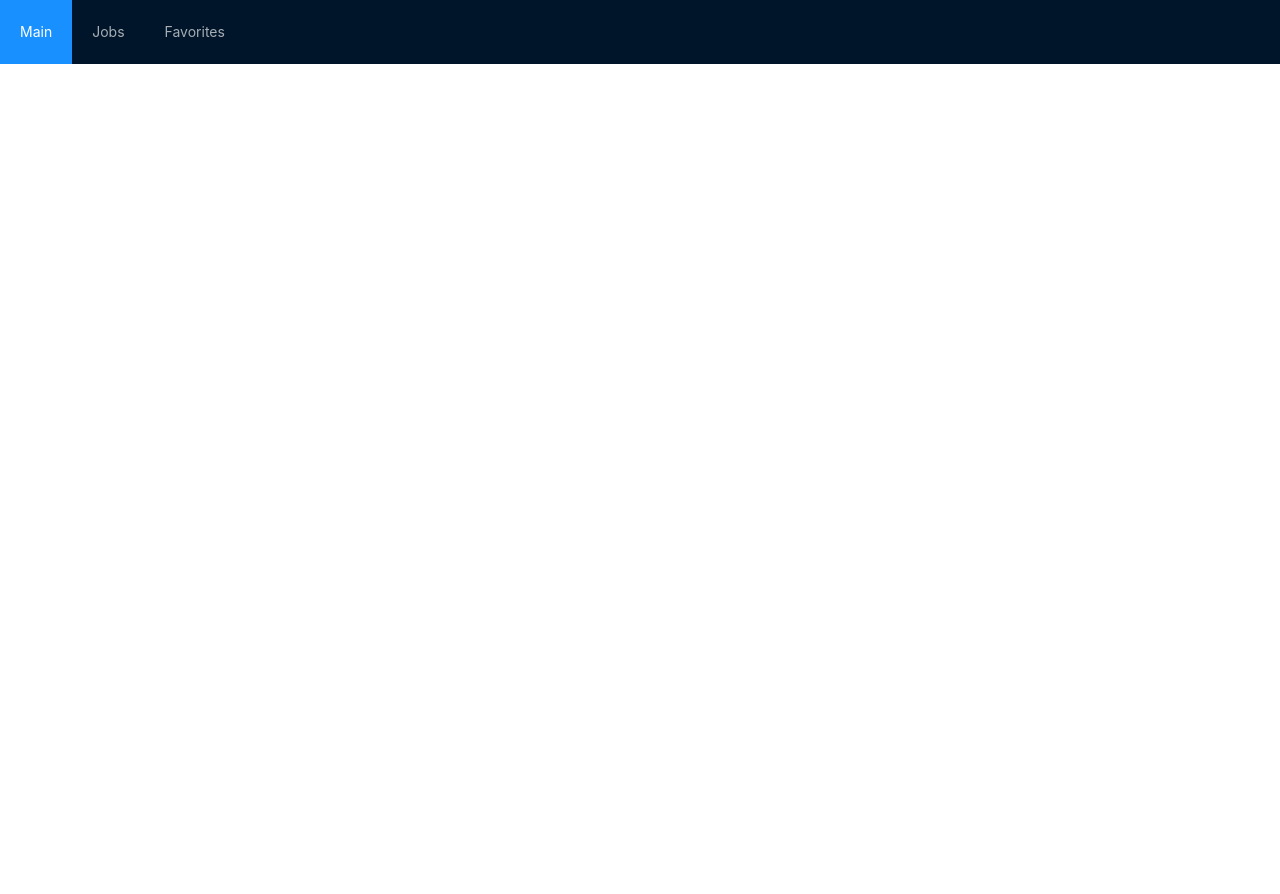
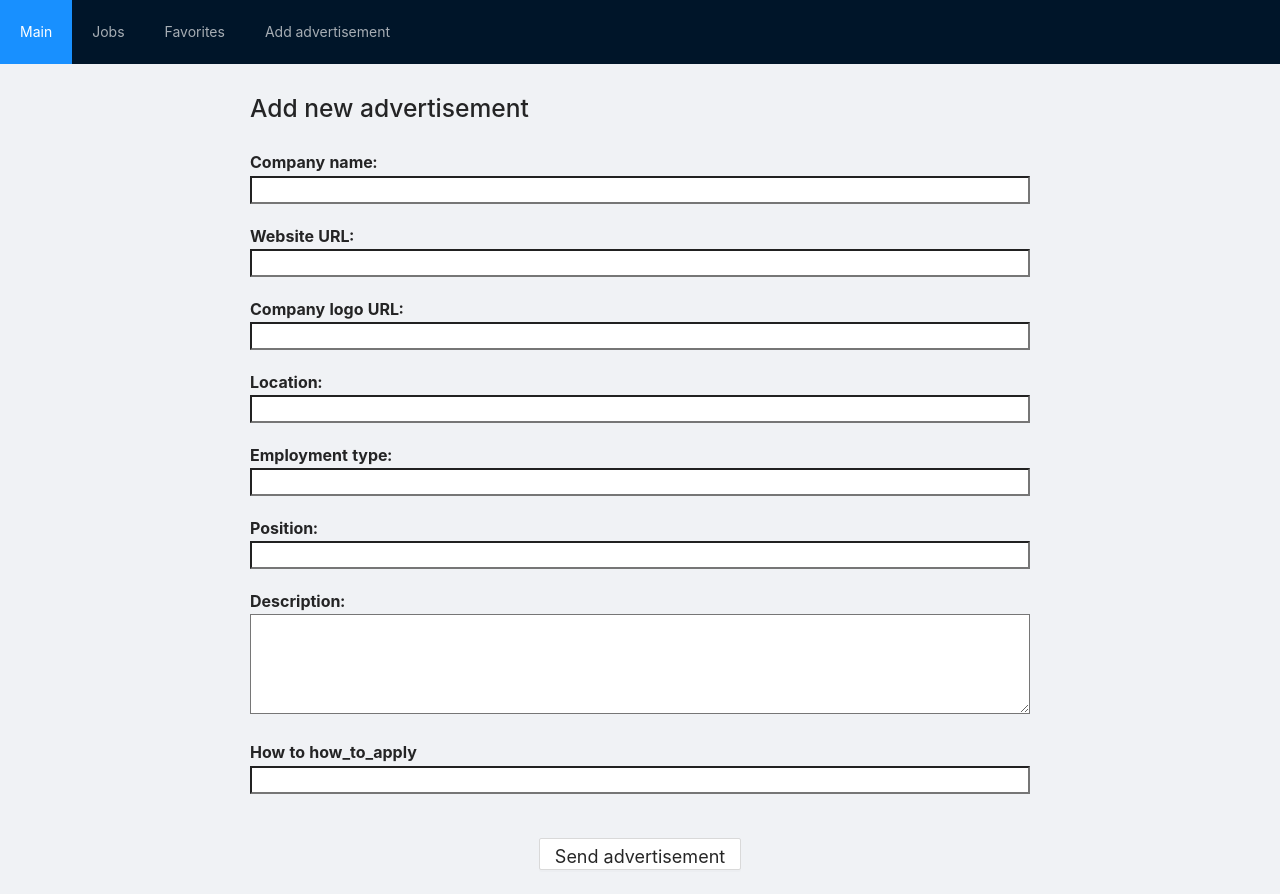
Before and after one commit to roland1995/CoolJob-React-Frontend, a React (Create React App) app: page /add in a window 1280 px wide. Before the commit the page ends 800 px from the top, so only its background shows below. Built offline with nearby package versions, Linux system fonts and the light colour scheme; no server answers.

Commit message:
New adv (#17)
* Added new rout for add advertisement page

* Added navbar add advertisement menu

* New axios fetch

* Created AddAdvertisement component

* Working axios post fetch

* Added unique ID generator method

```diff
--- a/src/App.js
+++ b/src/App.js
@@ -11,6 +11,7 @@ import Main from './components/mainPage/Main';
 import JobsBox from './components/jobsPage/JobsBox';
 import FavoriteBox from './components/favoritePage/FavoriteBox';
 import JobDetailProvider from './Contexts/JobDetailContext';
+import Add from './components/addAdvertisement/Add';
 
 const App = () => {
 	return (
@@ -32,6 +33,7 @@ const App = () => {
 											<Route path='/main' component={Main} />
 											<Route path='/jobs' component={JobsBox} />
 											<Route path='/favorite' component={FavoriteBox} />
+											<Route path='/add' component={Add} />
 										</div>
 									</div>
 								</JobProvider>
--- /dev/null
+++ b/src/components/addAdvertisement/Add.js
@@ -0,0 +1,146 @@
+import React from 'react';
+import 'antd/dist/antd.css';
+import { Layout, Button } from 'antd';
+import styled from 'styled-components';
+import { PostApiData } from '../../hook/PostApiData';
+
+const Div = styled.div`
+	margin-bottom: 20px;
+`;
+
+const Label = styled.label`
+	font-size: 16px;
+	font-weight: bold;
+`;
+
+const Input = styled.input`
+	width: 100%;
+	font-size: 14px;
+`;
+
+const Textarea = styled.textarea`
+	width: 100%;
+	font-size: 14px;
+	height: 100px;
+`;
+
+let result = {
+	company: '',
+	company_url: '',
+	company_logo: '',
+	location: '',
+	type: '',
+	title: '',
+	description: '',
+	how_to_apply: '',
+	id: '',
+	url: '',
+	created_at: '',
+};
+
+function handleChange(event) {
+	result[event.target.id] = event.target.value;
+}
+
+function handleSubmit() {
+	const newId = makeId(25);
+	const url = `https://jobs.github.com/positions/${newId}`;
+
+	var today = new Date();
+	var date = today.getFullYear() + '-' + (today.getMonth() + 1) + '-' + today.getDate();
+	var time = today.getHours() + ':' + today.getMinutes() + ':' + today.getSeconds();
+	var fullTime = `${date} ${time}`;
+
+	result['id'] = newId;
+	result['url'] = url;
+	result['created_at'] = fullTime;
+
+	PostApiData(result, 'https://localhost:44318/api/Jobs');
+	window.location.reload(false);
+}
+
+function makeId(length) {
+	var result = '';
+	var characters = 'ABCDEFGHIJKLMNOPQRSTUVWXYZabcdefghijklmnopqrstuvwxyz0123456789';
+	var charactersLength = characters.length;
+	for (var i = 0; i < length; i++) {
+		result += characters.charAt(Math.floor(Math.random() * charactersLength));
+	}
+	return result;
+}
+
+export const Add = () => {
+	const { Header, Footer, Content } = Layout;
+
+	return (
+		<Layout>
+			<Content style={{ marginLeft: 250, marginRight: 250 }}>
+				<form method='post'>
+					<fieldset>
+						<legend>
+							<h3 style={{ marginTop: 25 }}>Add new advertisement</h3>
+						</legend>
+						<Div>
+							<Label for='company'>Company name:</Label>
+							<br />
+							<Input type='text' id='company' onChange={handleChange} />
+						</Div>
+
+						<Div>
+							<Label for='company_url'>Website URL:</Label>
+							<br />
+							<Input type='text' id='company_url' onChange={handleChange} />
+						</Div>
+
+						<Div>
+							<Label for='company_logo'>Company logo URL:</Label>
+							<br />
+							<Input type='text' id='company_logo' onChange={handleChange} />
+						</Div>
+
+						<Div>
+							<Label for='location'>Location:</Label>
+							<br />
+							<Input type='text' id='location' onChange={handleChange} />
+						</Div>
+
+						<Div>
+							<Label for='type'>Employment type:</Label>
+							<br />
+							<Input type='text' id='type' onChange={handleChange} />
+						</Div>
+
+						<Div>
+							<Label for='title'>Position:</Label>
+							<br />
+							<Input type='text' id='title' onChange={handleChange} />
+						</Div>
+
+						<Div>
+							<Label for='description'>Description:</Label>
+							<br />
+							<Textarea
+								type='text'
+								id='description'
+								onChange={handleChange}
+							></Textarea>
+						</Div>
+
+						<Div>
+							<Label for='how_to_apply'>How to how_to_apply</Label>
+							<br />
+							<Input type='text' id='how_to_apply' onChange={handleChange} />
+						</Div>
+					</fieldset>
+				</form>
+			</Content>
+			<Footer style={{ alignSelf: 'center' }}>
+				<Button style={{ fontSize: 18 }} onClick={handleSubmit}>
+					Send advertisement
+				</Button>
+			</Footer>
+		</Layout>
+	);
+};
+
+export default Add;
--- a/src/components/navbar/NavBar.js
+++ b/src/components/navbar/NavBar.js
@@ -36,6 +36,9 @@ export const NavBar = () => {
 							Favorites
 						</Link>
 					</Menu.Item>
+					<Menu.Item key='4'>
+						<Link to='/add'>Add advertisement</Link>
+					</Menu.Item>
 				</Menu>
 			</StickyHeader>
 		</Header>
--- a/src/hook/PostAPiData.js
+++ b/src/hook/PostAPiData.js
@@ -1,14 +1,8 @@
-import { useEffect } from 'react';
 import axios from 'axios';
 
-export const PostApiData = (job, url) => {
-	useEffect(() => {
-		// POST request using axios inside useEffect React hook
-		const article = JSON.stringify(job);
-		axios.post(url, article).then((response) => setArticleId(response.data.id));
-
-		// empty dependency array means this effect will only run once (like componentDidMount in classes)
-	}, [job, url]);
+export const PostApiData = (job, _url) => {
+	let data = JSON.stringify(job);
+	axios.post(_url, data, { headers: { 'Content-Type': 'application/json' } });
 };
 
 export default PostApiData;
```
